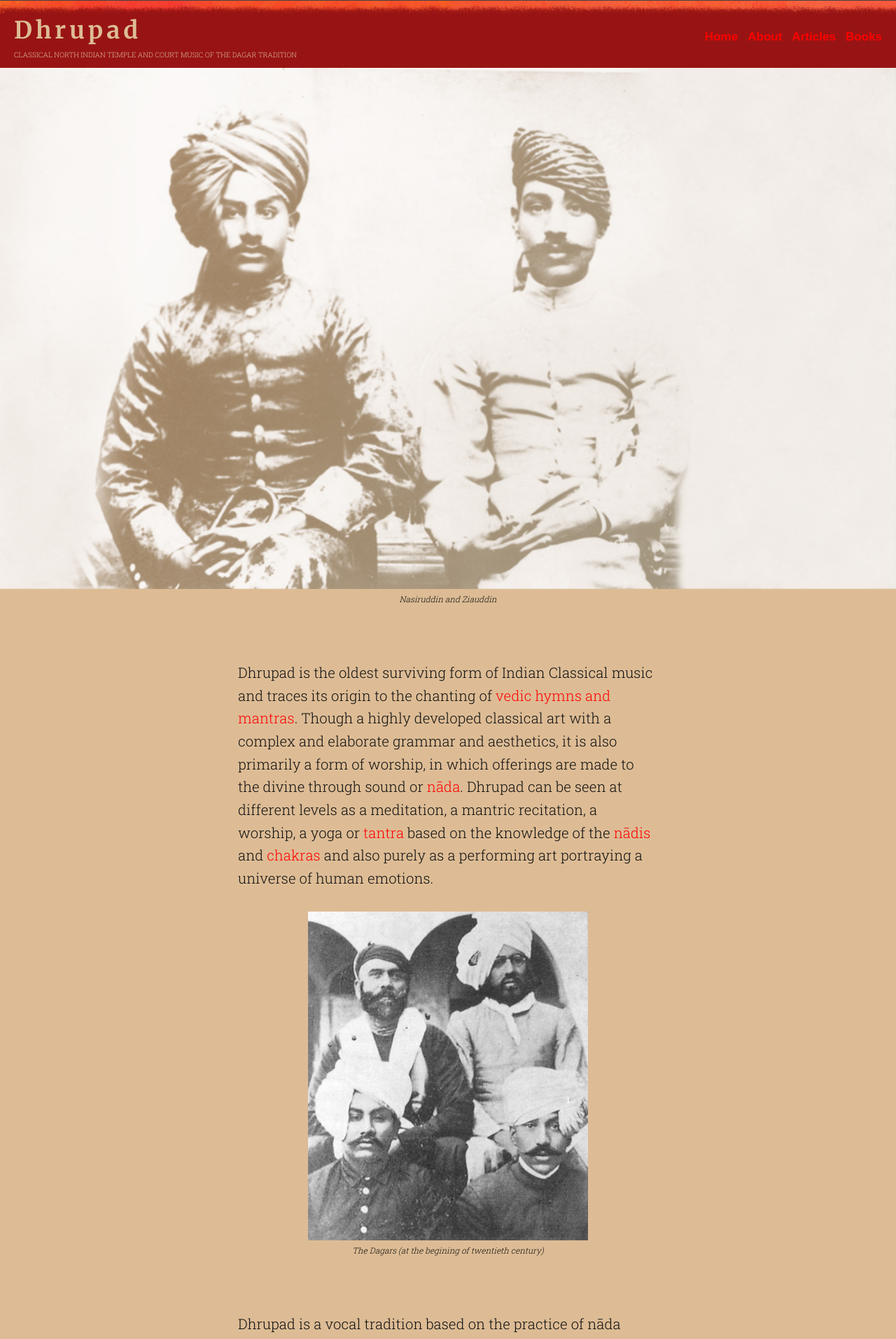
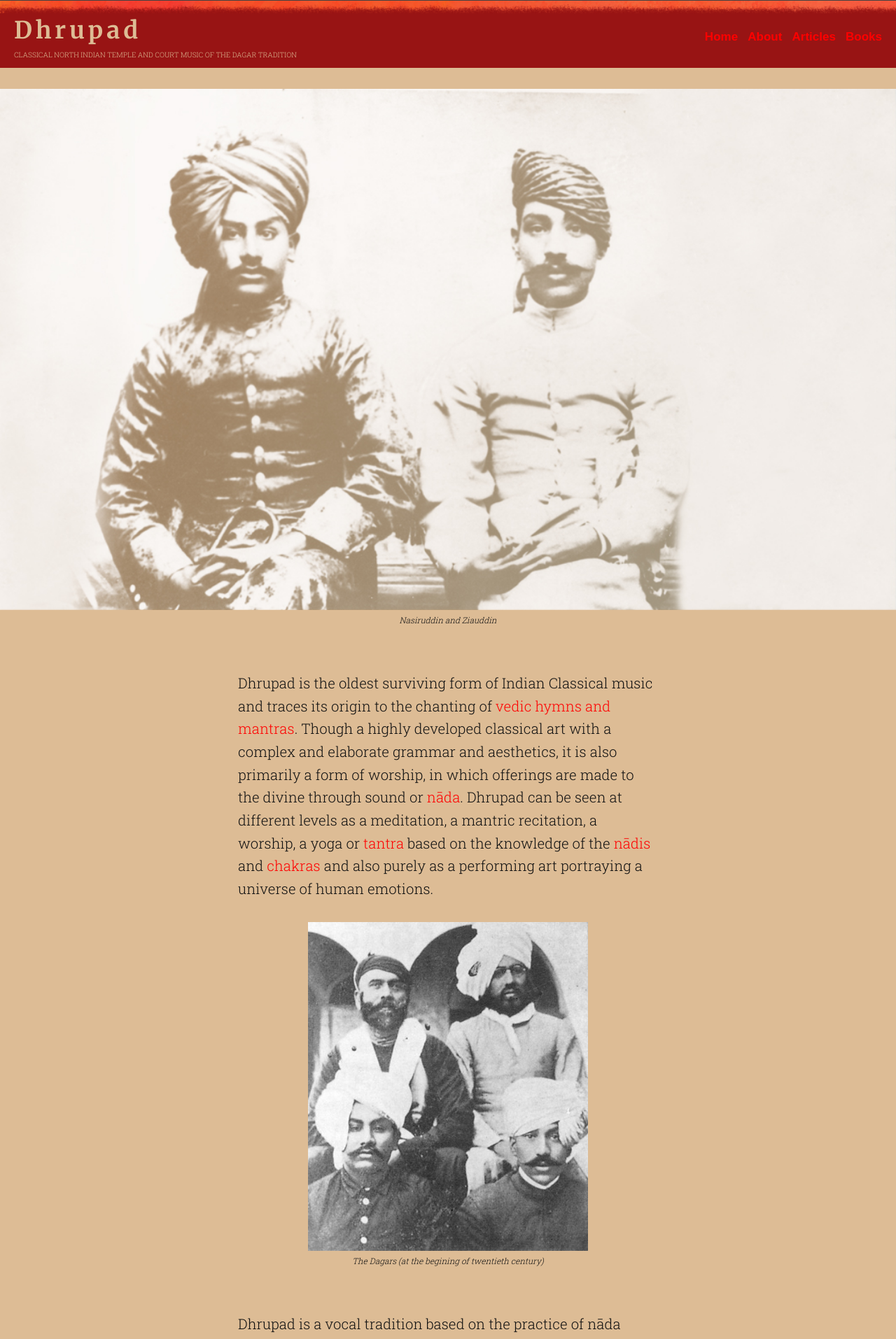
Before and after one commit to sama66/q2, a Jekyll site: the page built from index.html, in a window 1280 px wide. Shown: the top 1914 px of the page at 70% size. Built offline with Jekyll 4.4.1, drawn with Linux system fonts in a browser that asks for light colours.

Commit message:
front css

```diff
--- a/_sass/_frontpage.scss
+++ b/_sass/_frontpage.scss
@@ -3,7 +3,7 @@
 
   figure {
     display: block;
-    margin-bottom: 30px;
+    margin-top: 30px;
   }
 
   .imagebox {
@@ -40,7 +40,6 @@
     font-size: 1.2em;
     margin: 0 auto;
     padding-top: 30px;
-    padding-bottom: 30px;
   }
   .button {
     background: lighten($background-color, 10%);
@@ -60,7 +59,7 @@
 
   .lighten {
     background: lighten($background-color, 15%);
-    padding: 30px auto;
+    padding-bottom: 30px;
   }
 
   @include media-query($on-laptop) {
```
